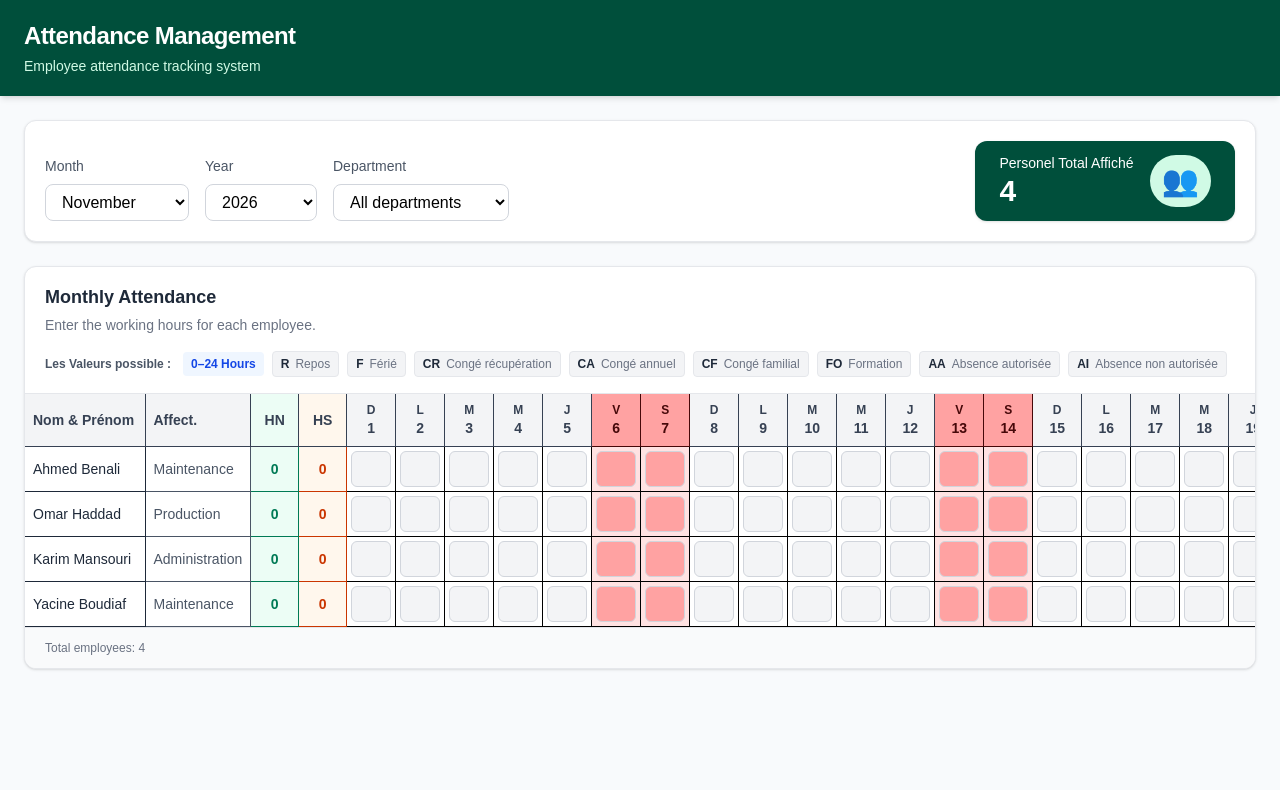
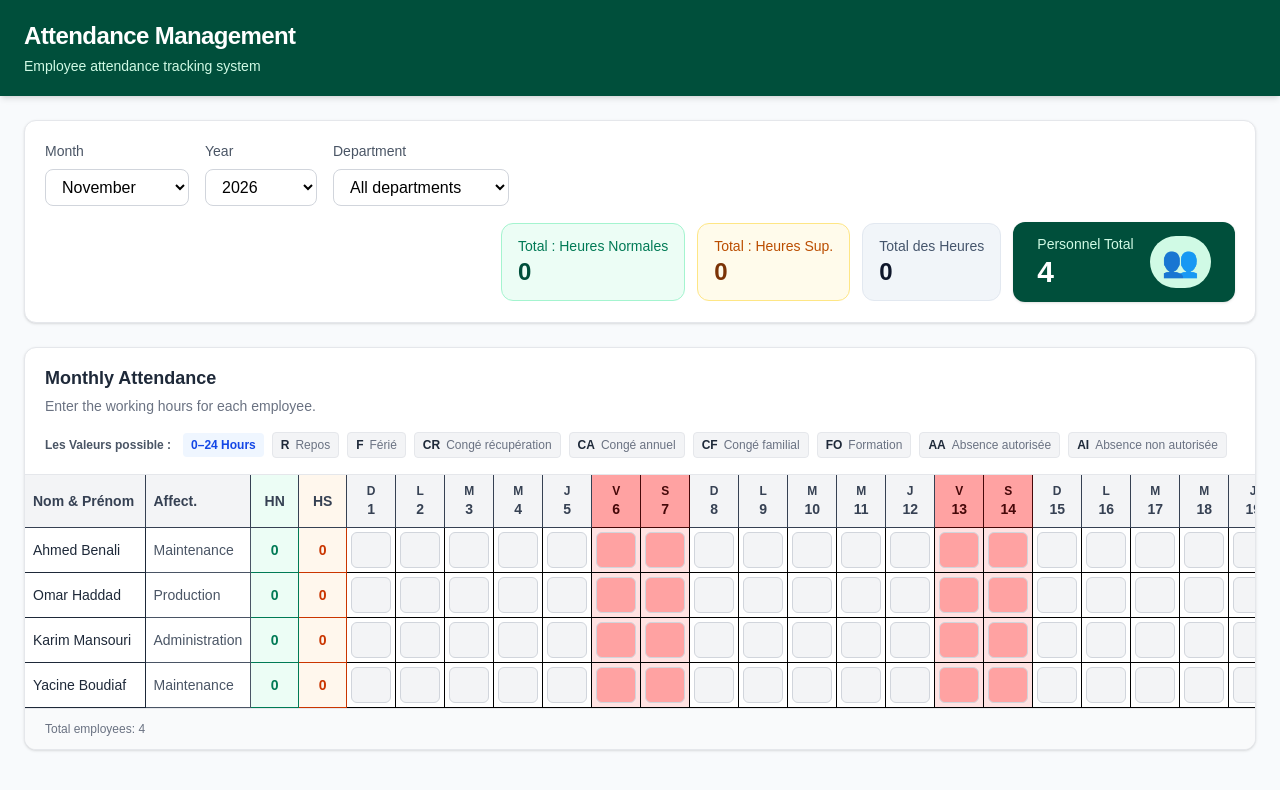
Before and after one commit to Bachir-Seghir/attendance_app, a React (Vite) app: page / in a window 1280 px wide. Shown: the top 790 px of the page. Built offline with nearby package versions, Linux system fonts and the light colour scheme.

Commit message:
added hours summary on toolbar

```diff
--- a/src/App.tsx
+++ b/src/App.tsx
@@ -7,6 +7,20 @@ function App() {
   const [month, setMonth] = useState(11);
   const [year, setYear] = useState(2026);
   const [department, setDepartment] = useState("all");
+  const [attendance, setAttendance] = useState<Record<string, string>>({});
+
+  const handleAttendanceChange = (
+  employeeId: number,
+  day: number,
+  value: string
+) => {
+  const key = `${employeeId}-${day}`;
+
+  setAttendance((previous) => ({
+    ...previous,
+    [key]: value,
+  }));
+  };
 
   return (
     <div className="min-h-screen bg-slate-50">
@@ -17,6 +31,7 @@ function App() {
           month={month}
           year={year}
           department={department}
+          attendance={attendance}
           onMonthChange={setMonth}
           onYearChange={setYear}
           onDepartmentChange={setDepartment}
@@ -26,6 +41,8 @@ function App() {
           month={month}
           year={year}
           department={department}
+          attendance={attendance}
+          onAttendanceChange={handleAttendanceChange}
         />
       </main>
     </div>
--- a/src/components/AttendanceTable.tsx
+++ b/src/components/AttendanceTable.tsx
@@ -1,22 +1,29 @@
-
-import { useState, useRef } from "react";
+import { useRef } from "react";
 import { employees } from "../data/employees";
 import {
 	calculateDailyHours,
 	calculateMonthlyTotals,
 } from "../utils/attendanceCalculations";
-import { validateAttendanceInput, isValidAttendanceValue } from "../utils/attendanceValidation";
+import {
+	validateAttendanceInput,
+	isValidAttendanceValue,
+} from "../utils/attendanceValidation";
 import { ATTENDANCE_CODES } from "../utils/attendanceValidation";
+
 interface AttendanceTableProps {
 	month: number;
 	year: number;
 	department: string;
+	attendance: Record<string, string>;
+	onAttendanceChange: (employeeId: number, day: number, value: string) => void;
 }
 
 function AttendanceTable({
 	month,
 	year,
 	department,
+	attendance,
+	onAttendanceChange,
 }: AttendanceTableProps) {
 	// Calculate the number of days in the selected month
 	const daysInMonth = new Date(year, month, 0).getDate();
@@ -28,10 +35,7 @@ function AttendanceTable({
 	};
 
 	// Generate the days of the month
-  const days = Array.from(
-    { length: daysInMonth },
-    (_, index) => index + 1
-  );
+	const days = Array.from({ length: daysInMonth }, (_, index) => index + 1);
 
 	// Get French weekday initials
 	const weekdays = days.map((day) => {
@@ -43,42 +47,28 @@ function AttendanceTable({
 			.toUpperCase();
 	});
 
-  // Store attendance values
-  const [attendance, setAttendance] = useState<
-    Record<string, string>
-  >({});
 	const inputRefs = useRef<Record<string, HTMLInputElement | null>>({});
+
 	// Update an attendance cell
 	const handleAttendanceChange = (
 		employeeId: number,
 		day: number,
-  value: string
+		value: string,
 	) => {
 		const validatedValue = validateAttendanceInput(value);
 
 		// Reject invalid characters or values
 		if (validatedValue === null) return;
 
-  const key = `${employeeId}-${day}`;
-
-  setAttendance((previous) => ({
-    ...previous,
-    [key]: validatedValue,
-  }));
+		onAttendanceChange(employeeId, day, validatedValue);
 	};
 
-    const handleAttendanceBlur = (
-  employeeId: number,
-  day: number
-) => {
+	const handleAttendanceBlur = (employeeId: number, day: number) => {
 		const key = `${employeeId}-${day}`;
 		const value = attendance[key] ?? "";
 
 		if (value !== "" && !isValidAttendanceValue(value)) {
-    setAttendance((previous) => ({
-      ...previous,
-      [key]: "",
-    }));
+			onAttendanceChange(employeeId, day, "");
 		}
 	};
 
@@ -86,14 +76,12 @@ const inputRefs = useRef<Record<string, HTMLInputElement | null>>({});
 	const filteredEmployees =
 		department === "all"
 			? employees
-      : employees.filter(
-          (employee) => employee.department === department
-        );
+			: employees.filter((employee) => employee.department === department);
 
 	const handleCellNavigation = (
 		event: React.KeyboardEvent<HTMLInputElement>,
 		employeeIndex: number,
-  day: number
+		day: number,
 	) => {
 		const employeeCount = filteredEmployees.length;
 
@@ -142,7 +130,6 @@ const inputRefs = useRef<Record<string, HTMLInputElement | null>>({});
 
 	return (
 		<section className="bg-white border border-gray-200 rounded-xl shadow-sm overflow-hidden">
-
 			{/* Table title */}
 			<div className="px-5 py-4 border-b border-gray-200">
 				<h2 className="text-lg font-semibold text-gray-800">
@@ -168,23 +155,17 @@ const inputRefs = useRef<Record<string, HTMLInputElement | null>>({});
 							title={label}
 							className="flex items-center gap-1.5 px-2 py-1 rounded bg-gray-100 border border-gray-200"
 						>
-      <span className="text-xs font-bold text-gray-800">
-        {code}
-      </span>
+							<span className="text-xs font-bold text-gray-800">{code}</span>
 
-      <span className="text-xs text-gray-500">
-        {label}
-      </span>
+							<span className="text-xs text-gray-500">{label}</span>
 						</div>
 					))}
 				</div>
-
 			</div>
 
 			{/* Attendance table */}
 			<div className="overflow-x-auto">
 				<table className="w-full border-collapse text-sm">
-
 					<thead className="bg-gray-100">
 						<tr>
 							<th className="sticky left-0 z-20 bg-gray-100 min-w-30 px-2 py-3 text-left font-semibold text-gray-700 border-b border-r">
@@ -211,13 +192,9 @@ const inputRefs = useRef<Record<string, HTMLInputElement | null>>({});
 											: "bg-gray-100 text-gray-700"
 									}`}
 								>
-                  <div className="text-xs">
-                    {weekdays[index]}
-                  </div>
+									<div className="text-xs">{weekdays[index]}</div>
 
-                  <div className="font-bold">
-                    {day}
-                  </div>
+									<div className="font-bold">{day}</div>
 								</th>
 							))}
 						</tr>
@@ -229,7 +206,7 @@ const inputRefs = useRef<Record<string, HTMLInputElement | null>>({});
 								employee.id,
 								attendance,
 								year,
-    month
+								month,
 							);
 
 							return (
@@ -257,7 +234,7 @@ const inputRefs = useRef<Record<string, HTMLInputElement | null>>({});
 										const key = `${employee.id}-${day}`;
 										const hours = calculateDailyHours(
 											attendance[key] ?? "",
-  weekend
+											weekend,
 										);
 										return (
 											<td
@@ -267,14 +244,13 @@ const hours = calculateDailyHours(
 												}`}
 											>
                                                 <input
+                                                    onFocus={(event) => event.target.select()}
 													ref={(element) => {
 														inputRefs.current[key] = element;
 													}}
-
 													onKeyDown={(event) =>
 														handleCellNavigation(event, employeeIndex, day)
 													}
-                              onBlur={() => handleAttendanceBlur(employee.id, day)}
 													maxLength={5}
 													autoComplete="off"
 													type="text"
@@ -283,9 +259,10 @@ autoComplete="off"
 														handleAttendanceChange(
 															employee.id,
 															day,
-                            event.target.value
+															event.target.value,
 														)
 													}
+													onBlur={() => handleAttendanceBlur(employee.id, day)}
 													className={`w-10 h-9 text-center rounded-md border border-gray-300 outline-none focus:border-blue-400 focus:ring-2 focus:ring-blue-400 ${
 														weekend
 															? "bg-red-300 text-red-950"
@@ -320,7 +297,6 @@ autoComplete="off"
 					Total employees: {filteredEmployees.length}
 				</p>
 			</div>
-
 		</section>
 	);
 }
--- a/src/components/AttendanceToolbar.tsx
+++ b/src/components/AttendanceToolbar.tsx
@@ -1,9 +1,11 @@
 import { useEmployeeCount } from "../hooks/useEmployeeCount";
+import { useAttendanceSummary } from "../hooks/useAttendanceSummary";
 
 interface AttendanceToolbarProps {
   month: number;
   year: number;
   department: string;
+  attendance: Record<string, string>;
   onMonthChange: (month: number) => void;
   onYearChange: (year: number) => void;
   onDepartmentChange: (department: string) => void;
@@ -13,11 +15,19 @@ function AttendanceToolbar({
   month,
   year,
   department,
+  attendance,
   onMonthChange,
   onYearChange,
   onDepartmentChange,
 }: AttendanceToolbarProps) {
   const totalEmployees = useEmployeeCount(department);
+
+  const summary = useAttendanceSummary(
+    department,
+    attendance,
+    year,
+    month
+  );
   return (
   <section className="bg-white border border-gray-200 rounded-xl p-5 shadow-sm">
     <div className="flex flex-wrap items-end gap-4">
@@ -79,20 +89,54 @@ function AttendanceToolbar({
           <option value="Administration">Administration</option>
         </select>
       </div>
-<div className="flex ml-auto items-center gap-4 bg-emerald-900 text-white px-6 py-3 rounded-xl shadow-sm">
+<div className="flex flex-wrap ml-auto items-center gap-3">
+
+  {/* Normal hours */}
+  <div className="bg-emerald-50 border border-emerald-200 rounded-xl px-4 py-3">
+    <p className="text-sm text-emerald-700 font-medium">
+      Total : Heures Normales
+    </p>
+    <p className="text-2xl font-bold text-emerald-900">
+      {summary.normalHours}
+    </p>
+  </div>
+
+  {/* Overtime hours */}
+  <div className="bg-amber-50 border border-amber-200 rounded-xl px-4 py-3">
+    <p className="text-sm text-amber-700 font-medium">
+      Total : Heures Sup.
+    </p>
+    <p className="text-2xl font-bold text-amber-900">
+      {summary.overtimeHours}
+    </p>
+  </div>
+
+  {/* Total hours */}
+  <div className="bg-slate-100 border border-slate-200 rounded-xl px-4 py-3">
+    <p className="text-sm text-slate-600 font-medium">
+      Total des Heures
+    </p>
+    <p className="text-2xl font-bold text-slate-900">
+      {summary.totalHours}
+    </p>
+  </div>
+
+  {/* Employee count */}
+  <div className="flex items-center gap-4 bg-emerald-900 text-white px-6 py-3 rounded-xl shadow-sm">
     <div>
-    <p className="text-sm text-white-200 font-medium">
-      Personel Total Affiché
+      <p className="text-sm text-emerald-100 font-medium">
+        Personnel Total
       </p>
-
       <p className="text-3xl font-bold">
         {totalEmployees}
       </p>
     </div>
 
-  <div className=" rounded-full bg-emerald-100 py-2 px-3">
+    <div className="rounded-full bg-emerald-100 py-2 px-3">
       <span className="text-3xl">👥</span>
     </div>
+  </div>
+
 </div>
 </div>
   </section>
--- /dev/null
+++ b/src/hooks/useAttendanceSummary.ts
@@ -0,0 +1,47 @@
+import { employees } from "../data/employees";
+import { calculateMonthlyTotals } from "../utils/attendanceCalculations";
+
+export function useAttendanceSummary(
+  department: string,
+  attendance: Record<string, string>,
+  year: number,
+  month: number
+) {
+  // Filter employees by selected department
+  const filteredEmployees =
+    department === "all"
+      ? employees
+      : employees.filter(
+          (employee) => employee.department === department
+        );
+
+  // Calculate totals for filtered employees
+  return filteredEmployees.reduce(
+    (totals, employee) => {
+      const employeeTotals = calculateMonthlyTotals(
+        employee.id,
+        attendance,
+        year,
+        month
+      );
+
+      return {
+        normalHours:
+          totals.normalHours + employeeTotals.normalHours,
+
+        overtimeHours:
+          totals.overtimeHours + employeeTotals.overtimeHours,
+
+        totalHours:
+          totals.totalHours +
+          employeeTotals.normalHours +
+          employeeTotals.overtimeHours,
+      };
+    },
+    {
+      normalHours: 0,
+      overtimeHours: 0,
+      totalHours: 0,
+    }
+  );
+}
```
Lines whose indentation alone changed are shown as unchanged.
